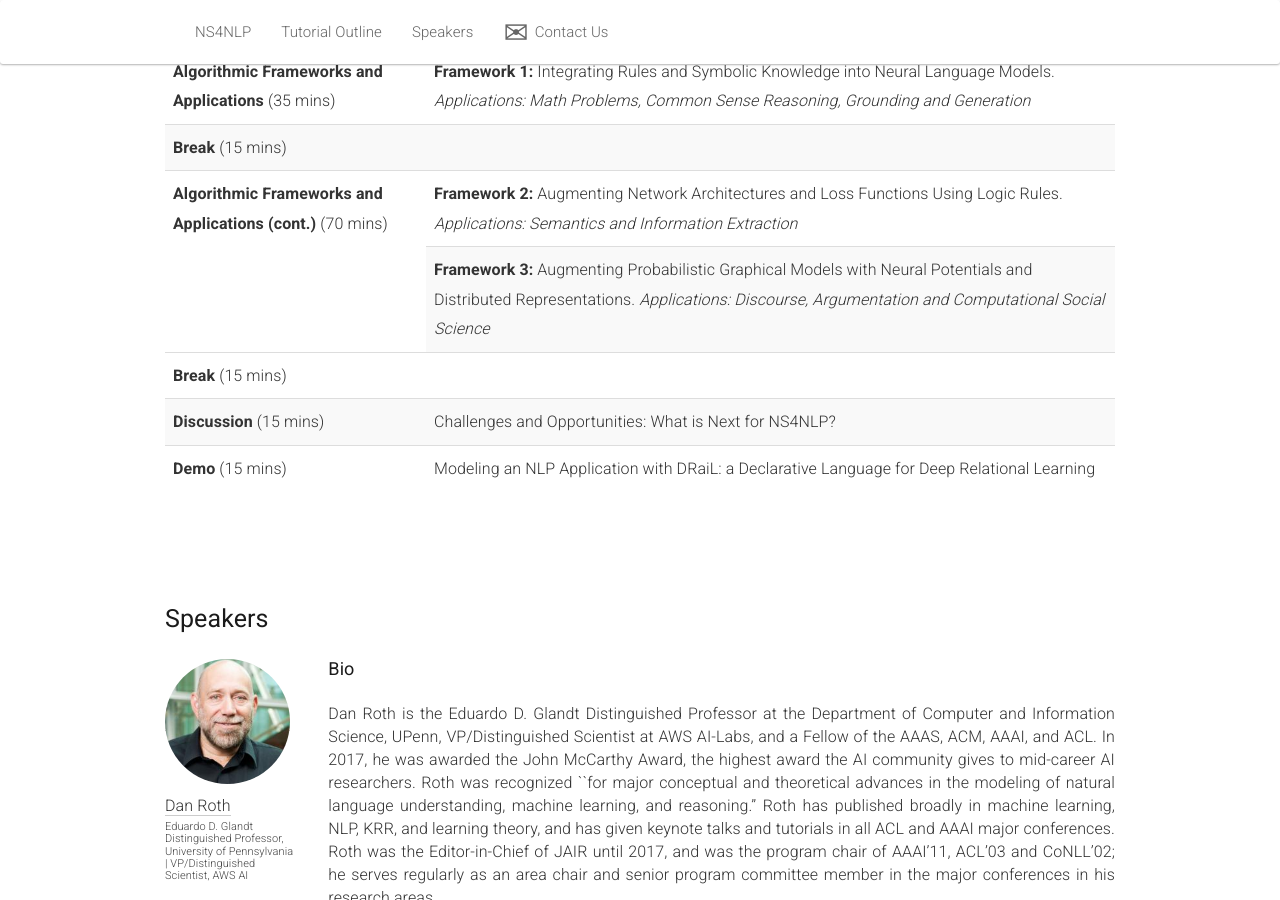
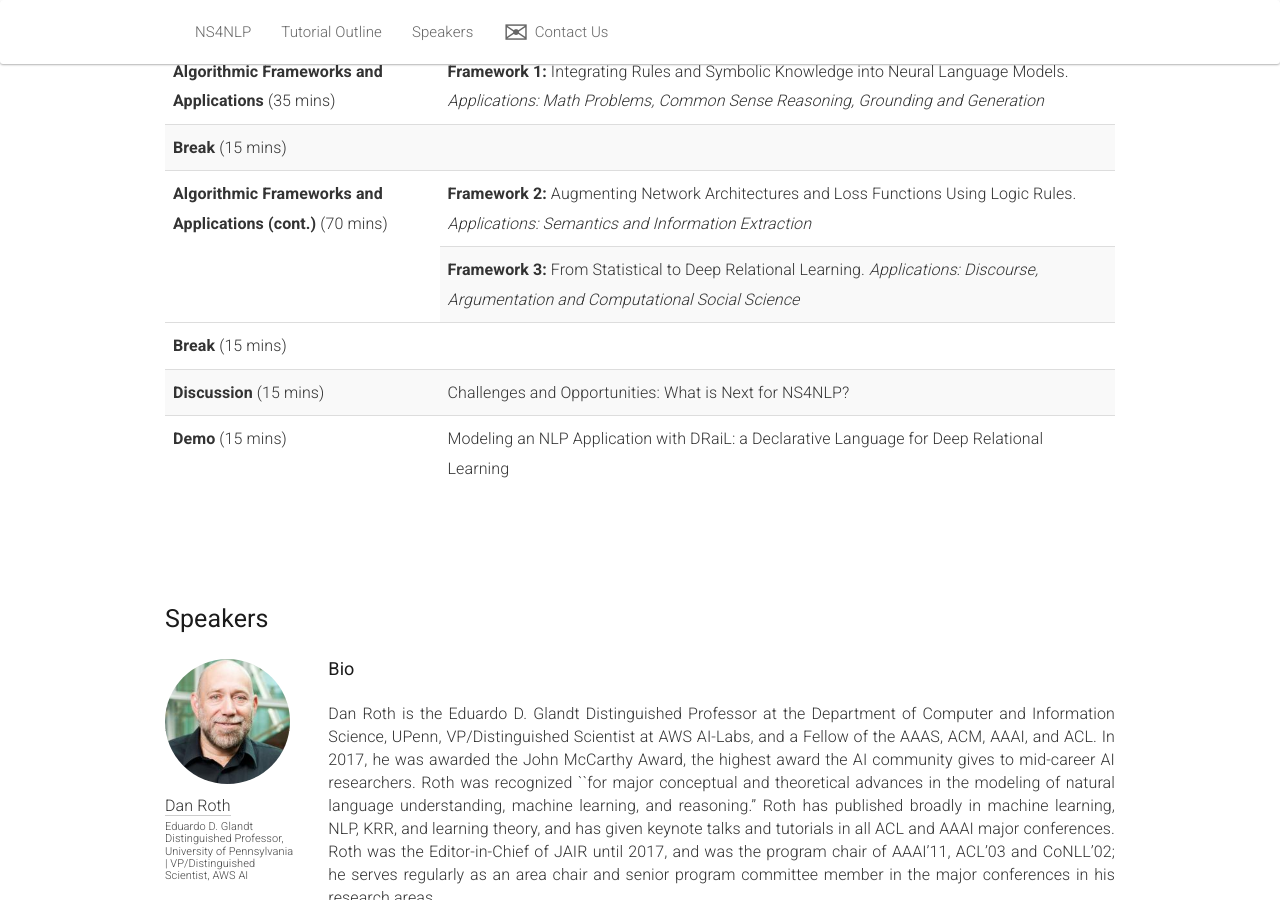
Before and after one commit to ns4nlp-coling/ns4nlp-coling.github.io, a Jekyll site: the page built from _pages/home_2022.md, in a window 1280 px wide and 900 px high, scrolled down 576 px. Built offline with Jekyll 4.4.1, drawn with Linux system fonts in a browser that asks for light colours; nearby versions of some CDN libraries.

Commit message:
Update home_2022.md

```diff
--- a/_pages/home_2022.md
+++ b/_pages/home_2022.md
@@ -47,7 +47,7 @@ Tutorial @ COLING 2022
         <td><b>Framework 2:</b> Augmenting Network Architectures and Loss Functions Using Logic Rules. <i>Applications: Semantics and Information Extraction</i></td>
       </tr>
       <tr>
-        <td><b>Framework 3:</b> Augmenting Probabilistic Graphical Models with Neural Potentials and Distributed Representations. <i>Applications: Discourse, Argumentation and Computational Social Science</i></td>
+        <td><b>Framework 3:</b> From Statistical to Deep Relational Learning. <i>Applications: Discourse, Argumentation and Computational Social Science</i></td>
       </tr>
       <tr>
       <td><b>Break</b> (15 mins)</td>
```
